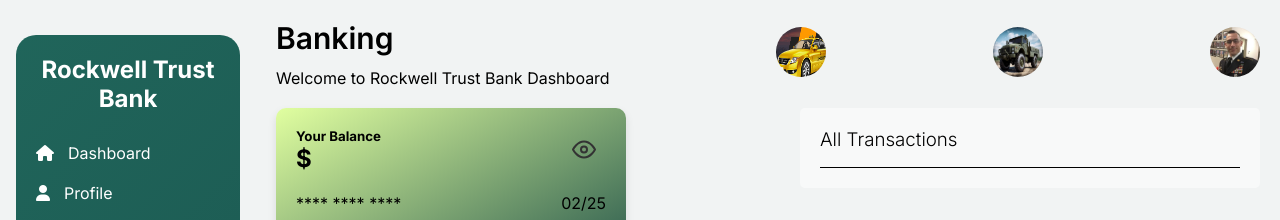
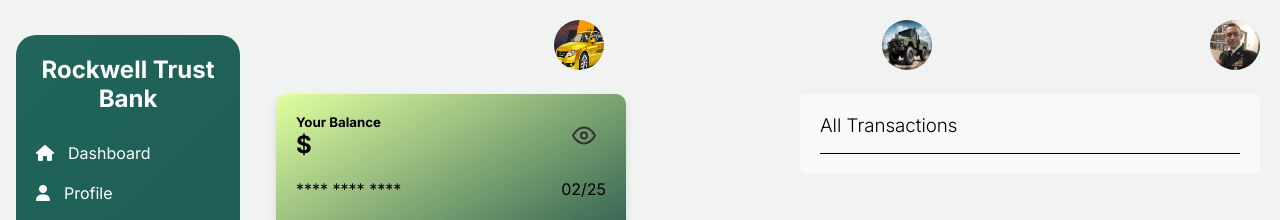
Before and after one commit to Neo77-cyber/Rockwell-Trust-Bank, a Django app: template rockwellbank/templates/dashboard.html in a window 1280 px wide. Shown: the top 220 px of the page. Run offline with Django 3.2, Linux system fonts and the light colour scheme; the template is opened without the code that fills it: values that come from a table or form of the project are taken from there, others are empty; data comes from the database, SQL or seed files in the repository; both versions use the stored data as it was after the commit.

Commit message:
Updated Texts

```diff
--- a/rockwellbank/templates/dashboard.html
+++ b/rockwellbank/templates/dashboard.html
@@ -86,8 +86,8 @@
       <div class="content">
         <header>
           <div class="banking">
-            <h2>Banking</h2>
-            <p>Welcome to Rockwell Trust Bank Dashboard</p>
+            <h2></h2>
+            <p></p>
           </div>
           {% for user_output in portfolio %}
           <div class="profile-picture">
--- a/rockwellbank/templates/home.html
+++ b/rockwellbank/templates/home.html
@@ -91,7 +91,7 @@
             </div>
             <h4>Checking account</h4>
             <p>
-              Explore Rockwell® / AAdvantage® Credit Cards
+              Explore Rockwell® / Advantage® Credit Cards
             </p>
           </div>
 
```
Also changed, not shown: db.sqlite3.
